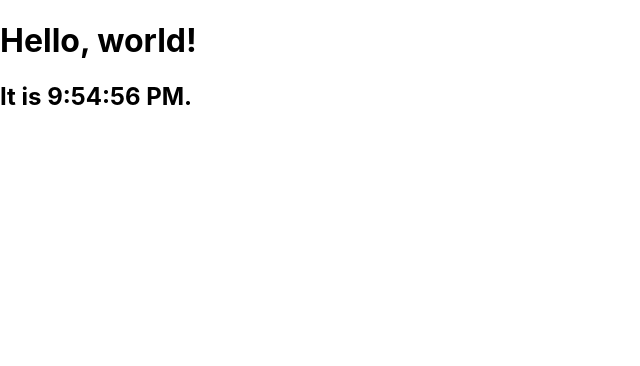
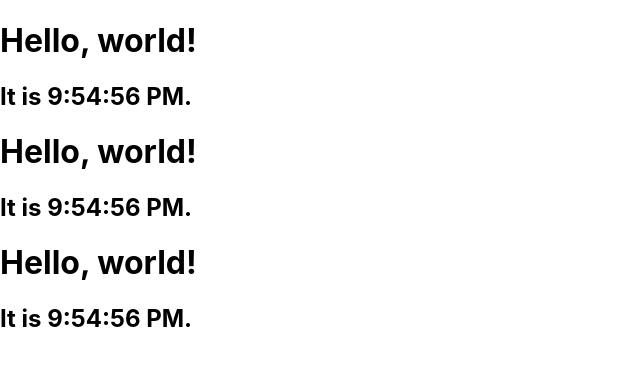
Before and after one commit to Maskapara/React_ConceptsTutorial, a React (Create React App) app: page / in a window 1280 px wide. Shown: the top 366 px of the page, without its empty margins (0-640 px from the left). Built offline with nearby package versions, Linux system fonts and the light colour scheme.

Commit message:
データは下方向に伝わる2
https://ja.reactjs.org/docs/state-and-lifecycle.html#the-data-flows-down

```diff
--- a/src/index.js
+++ b/src/index.js
@@ -39,8 +39,18 @@ class Clock extends React.Component{
   }
 }
 
+function App(){
+  return(
+    <div>
+      <Clock />
+      <Clock />
+      <Clock />
+    </div>
+  )
+}
+
 ReactDOM.render(
-  <Clock />,
+  <App />,
   document.getElementById('root')
 );
 
```
